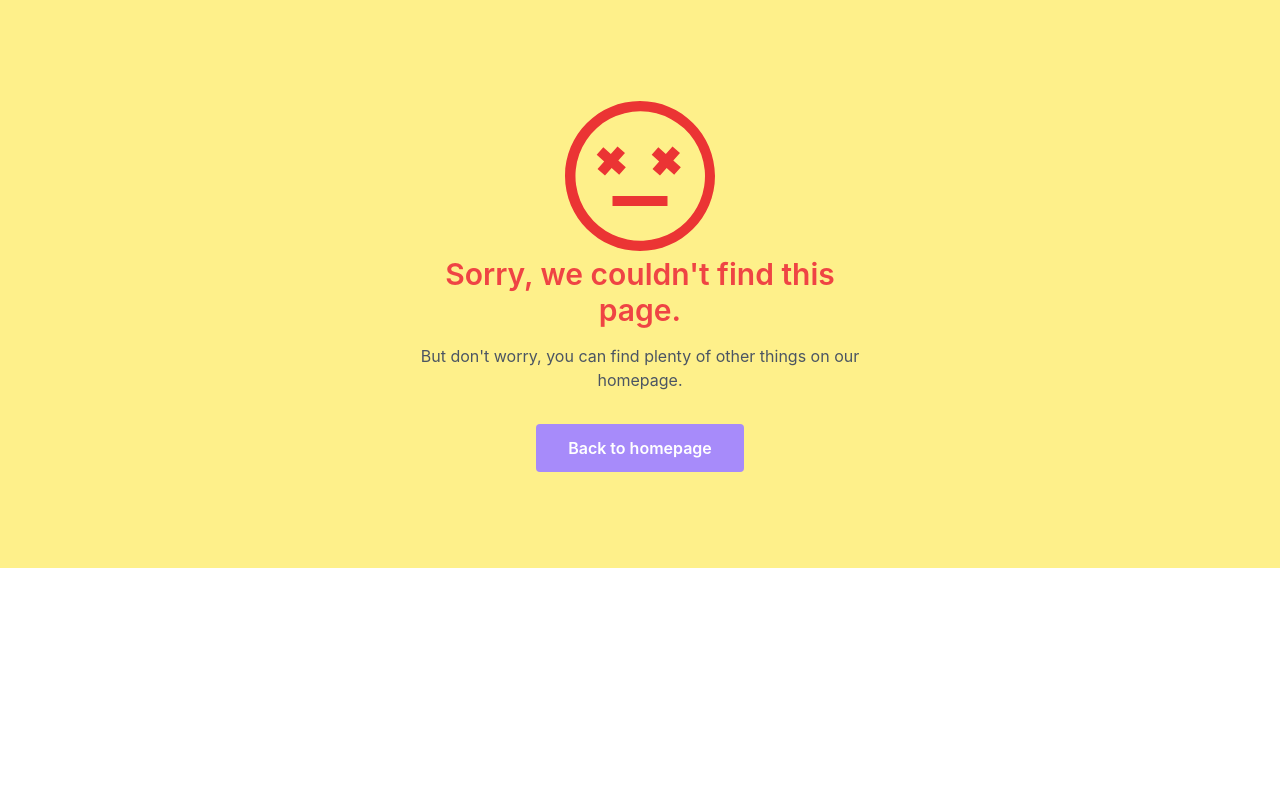
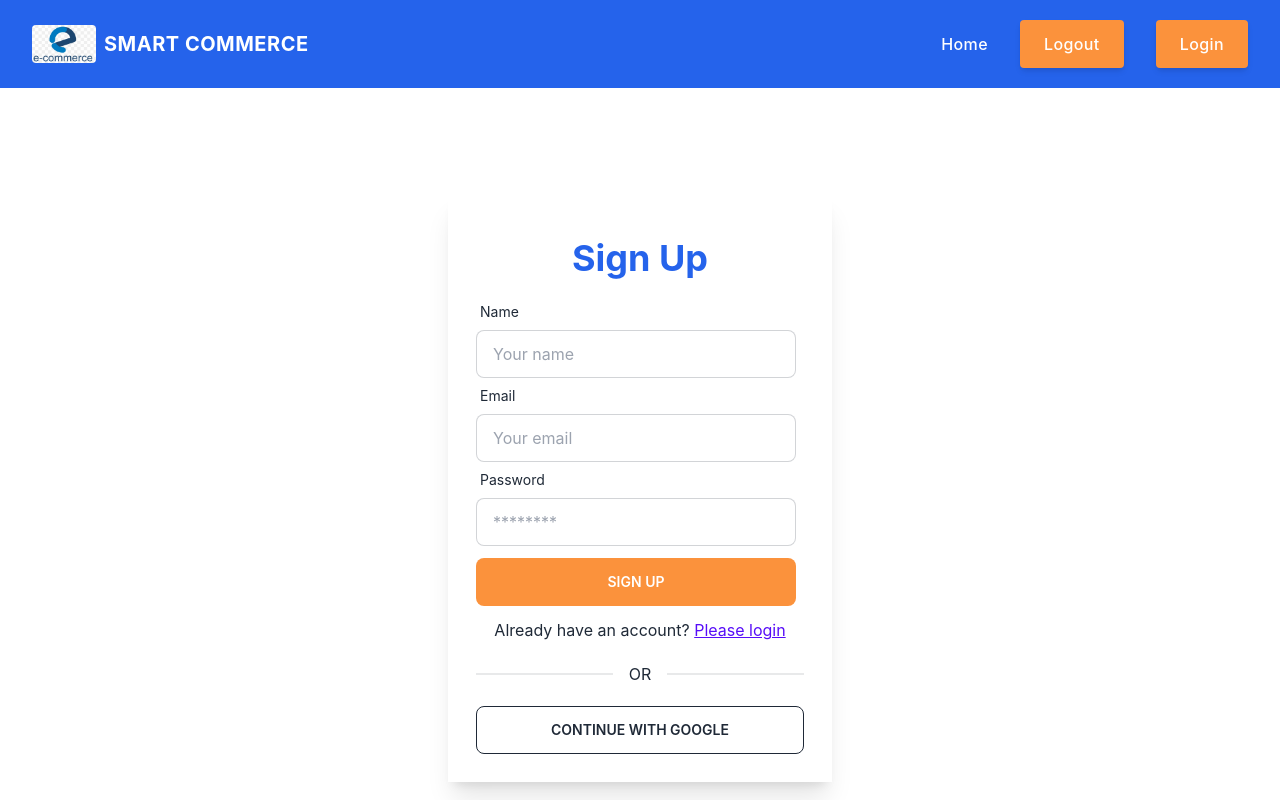
Before and after one commit to Sayem92/e-commerce-project-client, a React (Create React App) app: page /register in a window 1280 px wide. Shown: the top 800 px of the page. Built offline with nearby package versions, Linux system fonts and the light colour scheme; no server answers.

Commit message:
add register system

```diff
--- a/package.json
+++ b/package.json
@@ -10,6 +10,7 @@
     "firebase": "^9.15.0",
     "react": "^18.2.0",
     "react-dom": "^18.2.0",
+    "react-hook-form": "^7.42.1",
     "react-hot-toast": "^2.4.0",
     "react-icons": "^4.7.1",
     "react-router-dom": "^6.7.0",
--- a/src/Context/UserContext.jsx
+++ b/src/Context/UserContext.jsx
@@ -1,15 +1,13 @@
 import React, { useEffect } from 'react';
 import { useState } from 'react';
 import { createContext } from 'react';
-import {createUserWithEmailAndPassword, getAuth, onAuthStateChanged, signInWithEmailAndPassword, signOut, updateProfile} from 'firebase/auth'
+import {createUserWithEmailAndPassword, getAuth, GoogleAuthProvider, onAuthStateChanged, signInWithEmailAndPassword, signInWithPopup, signOut, updateProfile} from 'firebase/auth'
 import app from '../firebase/firebase.config';
 
-
+const googleProvider = new GoogleAuthProvider();
 
 export const AuthContext = createContext();
 const auth = getAuth(app);
-
-
 
 
 const UserContext = ({ children }) => {
@@ -35,6 +33,13 @@ const UserContext = ({ children }) => {
         return updateProfile(auth.currentUser, profile)
     }
 
+     // google login-------------
+     const googleLogin = () => {
+        setLoading(true);
+        return signInWithPopup(auth, googleProvider)
+    }
+
+
     const logOut = () =>{
         return signOut(auth)
     }
@@ -59,6 +64,7 @@ const UserContext = ({ children }) => {
         createUser,
         signIn,
         updateName,
+        googleLogin,
         logOut,
 
     }
--- /dev/null
+++ b/src/components/Form/Login.jsx
@@ -0,0 +1,11 @@
+import React from 'react';
+
+const Login = () => {
+    return (
+        <div>
+       login form here
+        </div>
+    );
+};
+
+export default Login;
--- /dev/null
+++ b/src/components/Form/Register.jsx
@@ -0,0 +1,179 @@
+import React, { useContext, useState } from 'react';
+import { useForm } from 'react-hook-form';
+import toast from 'react-hot-toast';
+import { Link } from 'react-router-dom';
+import { AuthContext } from '../../Context/UserContext';
+import Loading from '../Loading/Loading';
+
+
+
+
+const Register = () => {
+    const { register, handleSubmit, formState: { errors } } = useForm();
+    const { createUser, updateName, googleLogin, loading, setLoading } = useContext(AuthContext);
+    const [signUpError, setSignUpError] = useState('');
+
+
+
+    // user signup---------
+    const handleSignUp = data => {
+
+        createUser(data.email, data.password)
+            .then(result => {
+                const user = result.user;
+                console.log(user);
+                setSignUpError('');
+                toast.success('Successfully created!');
+
+                //user update---------
+                const userInfo = {
+                    displayName: data.name
+
+                }
+
+
+                updateName(userInfo)
+                    .then(() => {
+                        // save data -------------
+                        saveUser(data.name, data.email)
+
+                    })
+                    .catch(err => console.log(err));
+
+            })
+            .catch(err => {
+                console.log(err);
+                setSignUpError(err.message);
+                setLoading(false);
+            })
+    };
+
+
+    // //save user --------
+    const saveUser = (name, email) => {
+        const user = {
+            name,
+            email
+        }
+
+        fetch(`http://localhost:5000/users`, {
+            method: "PUT",
+            headers: {
+                'content-type': "application/json"
+            },
+            body: JSON.stringify(user)
+        })
+            .then(res => res.json())
+            .then(data => {
+                console.log("save user", data);
+                toast.success('Save user data!');
+                setLoading(false);
+
+            })
+
+    };
+
+
+
+    // google login----------------
+    const handleGoogleLogin = () => {
+
+        googleLogin()
+            .then(result => {
+                const user = result.user;
+
+                // user data save --------------
+                const userInfo = {
+                    name: user.displayName,
+                    email: user.email
+                }
+                fetch(`http://localhost:5000/users`, {
+                    method: "PUT",
+                    headers: {
+                        'content-type': "application/json"
+                    },
+                    body: JSON.stringify(userInfo)
+                })
+                    .then(res => res.json())
+                    .then(data => {
+                        console.log("save user", data);
+                        toast.success('Google Login Successfully!');
+                        setLoading(false);
+
+                    })
+
+
+
+            })
+            .catch(err => console.log(err))
+    }
+
+
+    if (loading) {
+        return <Loading></Loading>
+    }
+
+    return (
+
+        <div className='h-[800px] flex justify-center items-center '>
+            <div className='w-96 p-7 shadow-xl mx-2'>
+                <h2 className='text-4xl py-4 font-bold text-center text-blue-600'>Sign Up</h2>
+                <form onSubmit={handleSubmit(handleSignUp)}>
+
+                    <div className="form-control w-full max-w-x">
+                        <label className="label"> <span className="label-text ">Name</span>
+                        </label>
+                        <input type="text" {...register('name', {
+                            required: "Please enter your name"
+                        })} className="input input-bordered  w-full max-w-xs" placeholder="Your name" />
+
+                        {errors.name && <p className='text-red-600'>{errors.name.message}</p>}
+                    </div>
+
+
+
+                    <div className="form-control w-full max-w-x">
+                        <label className="label"> <span className="label-text ">Email</span>
+                        </label>
+                        <input type="email" {...register('email', {
+                            required: 'Email is required'
+                        })} className="input input-bordered  w-full max-w-xs" placeholder="Your email" />
+
+                        {errors.email && <p className='text-red-600'>{errors.email.message}</p>}
+                    </div>
+
+                    <div className="form-control w-full max-w-xs">
+                        <label className="label"> <span className="label-text ">Password</span>
+                        </label>
+                        <input type="password" {...register('password', {
+                            required: 'Password is required',
+                            minLength: { value: 6, message: "Password is must be 6 characters or longer" },
+                            pattern: { value: /(?=.*[A-Z])(?=.*[!@#$&*])(?=.*[0-9])/, message: "Password must have uppercase, number and special characters" }
+
+                        })} className="input input-bordered  w-full max-w-xs" placeholder="********" />
+
+                        {errors.password && <p className='text-red-600'>{errors.password.message}</p>}
+                    </div>
+
+
+                    <input className='mt-3 btn border-none hover:bg-orange-500 bg-orange-400 text-white w-full max-w-xs' type="submit" value='Sign Up' />
+
+                    <div>
+                        {
+                            signUpError && <p className='text-red-600'>{signUpError}</p>
+                        }
+                    </div>
+                </form>
+
+                <p className='my-3 text-center '>Already have an account? <Link to='/login' className='text-primary underline'>Please login</Link></p>
+                <div className='divider py-4'>OR</div>
+
+                <button onClick={handleGoogleLogin}
+                    className='btn btn-outline w-full  hover:text-white hover:border-none hover:bg-orange-500'>CONTINUE WITH GOOGLE</button>
+            </div>
+        </div>
+
+    );
+};
+
+export default Register;
--- /dev/null
+++ b/src/components/Loading/Loading.js
@@ -0,0 +1,15 @@
+import React from 'react';
+
+const Loading = () => {
+    return (
+        <div className='lg:my-64 my-32'>
+            <div className='flex justify-center items-center text-yellow-400'>
+                <p className='text-7xl font-thin'>L</p>
+                <div className='w-10 h-10 border-8 border-dashed rounded-full animate-spin mt-5 border-green-500'></div>
+                <p className='text-7xl font-thin'>ading....</p>
+            </div>
+        </div>
+    );
+};
+
+export default Loading;
--- a/src/components/Navbar/Navbar.jsx
+++ b/src/components/Navbar/Navbar.jsx
@@ -68,7 +68,7 @@ const Navbar = () => {
 
 
               {/* {user?.uid ? */}
-                <>
+
                   <li>
                     <button
                     //   onClick={handleLogout}
@@ -81,10 +81,7 @@ const Navbar = () => {
                   </li>
 
 
-                </>
 
-
-                :
                 <li>
                   <NavLink
                     to="/login"
--- a/src/firebase/firebase.config.jsx
+++ b/src/firebase/firebase.config.jsx
@@ -1,9 +1,6 @@
-// Import the functions you need from the SDKs you need
+
 import { initializeApp } from "firebase/app";
-// TODO: Add SDKs for Firebase products that you want to use
-// https://firebase.google.com/docs/web/setup#available-libraries
 
-// Your web app's Firebase configuration
 const firebaseConfig = {
 
   apiKey: process.env.REACT_APP_apiKey,
```
Also changed, not shown: src/Routes/Routes.jsx (+10 -0 lines), 1 other file (tests, documents, lock files or other folders).
